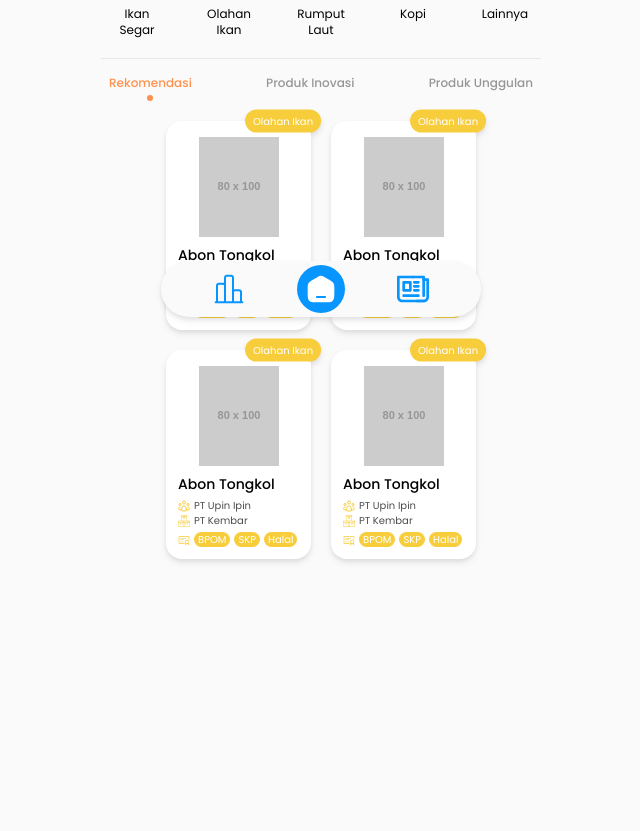
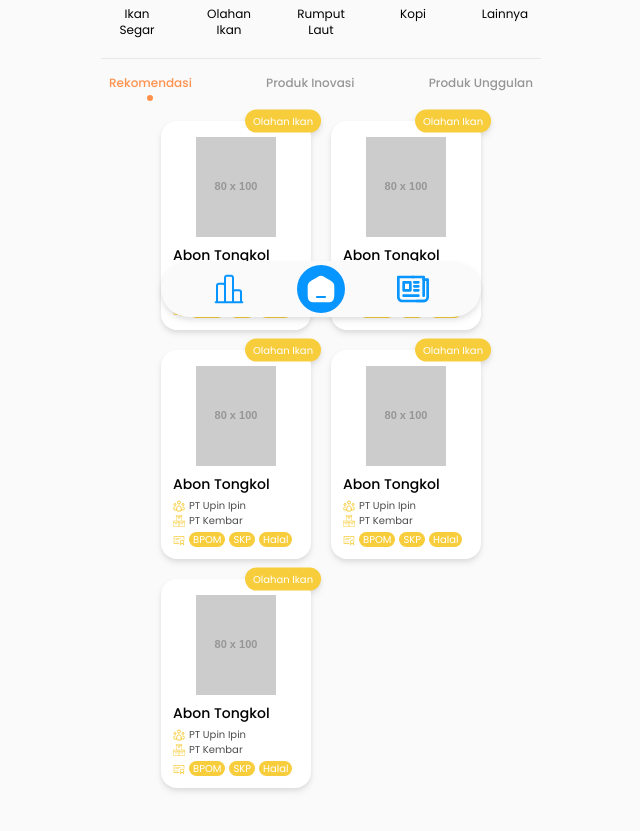
Before and after one commit to raysvarga/kadaya-internasional, a React (Vite) app: page / in a window 1280 px wide. Shown: the part 467-1298 px from the top of the page, without its empty margins (319-959 px from the left). Before the commit the page ends 1110 px from the top, so only its background shows below. Built offline with nearby package versions, Linux system fonts and the light colour scheme.

Commit message:
changed product layout from grid to flex

```diff
--- a/src/components/atoms/ProductCard.jsx
+++ b/src/components/atoms/ProductCard.jsx
@@ -2,7 +2,7 @@ import React from "react";
 
 const ProductCard = () => {
   return (
-    <div className="bg-white w-[145px] rounded-2xl drop-shadow-md p-3 pt-4 relative">
+    <div className="bg-white w-[150px] rounded-2xl drop-shadow-md p-3 pt-4 mb-1 relative">
       <p className="bg-[#f7cd3c] w-fit rounded-full text-[10px] py-1 px-2 text-white absolute top-0 right-7 transform -translate-y-1/2 translate-x-1/2">
         Olahan Ikan
       </p>
--- a/src/components/molecules/ProductContainer.jsx
+++ b/src/components/molecules/ProductContainer.jsx
@@ -3,12 +3,15 @@ import ProductCard from "../atoms/ProductCard";
 
 const ProductContainer = () => {
   return (
-    <div className="flex justify-center pb-16">
-      <div className="grid grid-cols-2 gap-5">
+    <div>
+      <div className="flex flex-wrap justify-between gap-4 pb-16 max-w-80 mx-auto">
+        {/* <div className="grid grid-cols-2 gap-5"> */}
         <ProductCard />
         <ProductCard />
         <ProductCard />
         <ProductCard />
+        <ProductCard />
+        {/* </div> */}
       </div>
     </div>
   );
```
